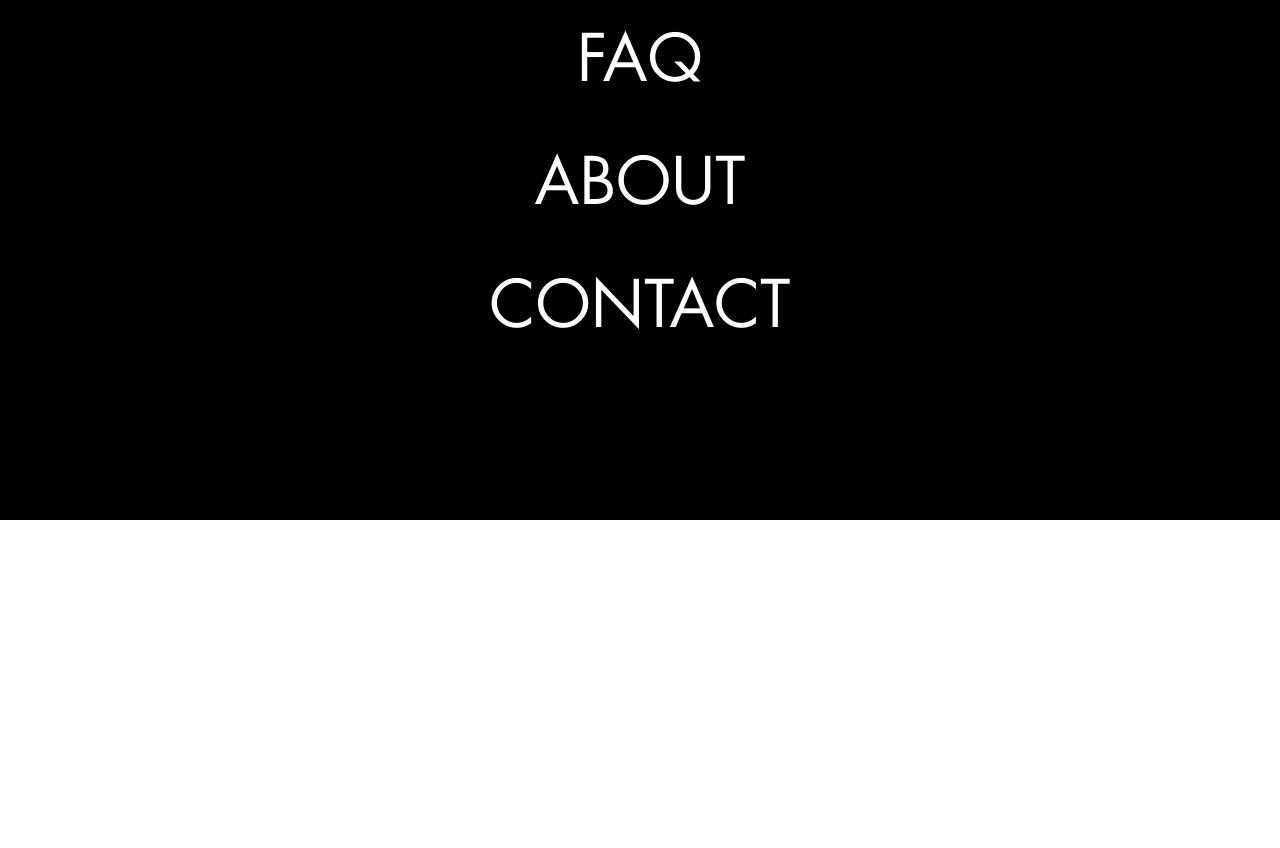
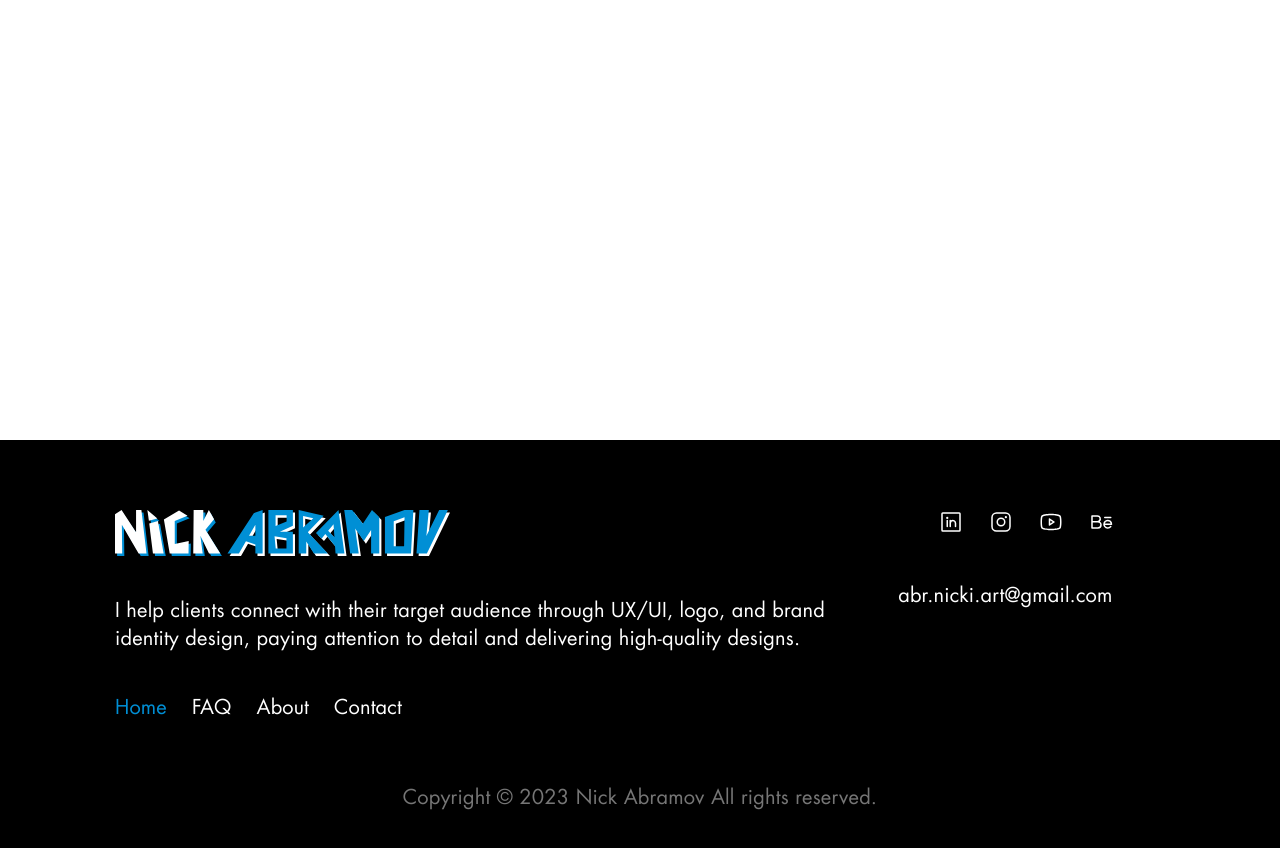
Before and after one commit to La-S/Nick_Abramov_Design_Portfolio, a React (Create React App) app: page / in a window 1280 px wide. Shown: the part 280-1128 px from the top of the page. Before the commit the page ends 800 px from the top, so only its background shows below. Built offline with nearby package versions, Linux system fonts and the light colour scheme.

Commit message:
footer -> mvp done

```diff
--- a/src/App.tsx
+++ b/src/App.tsx
@@ -2,6 +2,7 @@ import React, { useState } from 'react';
 import { BrowserRouter as Router, Routes, Route } from 'react-router-dom';
 import { CssBaseline, ThemeProvider } from '@mui/material';
 import Header from './components/Header';
+import Footer from './components/Footer';
 import { defaultTheme } from './assets/themes';
 import S from './styles';
 
@@ -27,6 +28,9 @@ const App = (): JSX.Element => {
             Home
             </Route>
           </Routes>
+
+          <div style={{ height: '90vh' }} />
+          <Footer />
         </S.BodyContainer>
       </ThemeProvider>
     </Router>
--- a/src/assets/themes/constants.ts
+++ b/src/assets/themes/constants.ts
@@ -2,7 +2,7 @@ export const screenSizeBreakpoints = {
   values: {
     mobile: 480,
     tablet: 768,
-    laptop: 1024,
+    laptop: 1050,
     desktop: 1200,
   },
 };
--- a/src/assets/themes/defaultTheme.ts
+++ b/src/assets/themes/defaultTheme.ts
@@ -13,6 +13,7 @@ const defaultTheme = createTheme({
     main: 'white',
     secondary: '#008FD5',
     underline: '#00AF95',
+    copyright: '#767676',
   },
   fonts: {
     main: 'Futura',
--- /dev/null
+++ b/src/components/Footer/index.tsx
@@ -0,0 +1,51 @@
+import React from 'react';
+import { Box, Typography, useTheme } from '@mui/material';
+import { LinkedinLogo, InstagramLogo, YoutubeLogo, BehanceLogo } from '@phosphor-icons/react';
+import S from './styles';
+import Logo from '../Logo';
+import Nav from '../Nav';
+
+const SOCIAL_MEDIA_LINKS = [
+  { icon: <LinkedinLogo />, path: 'https://www.linkedin.com/feed/' },
+  { icon: <InstagramLogo />, path: 'https://www.instagram.com/' },
+  { icon: <YoutubeLogo />, path: 'https://www.youtube.com/' },
+  { icon: <BehanceLogo />, path: 'https://www.behance.net/' },
+];
+
+const Footer = ():JSX.Element => {
+  const { componentColors } = useTheme();
+
+  return (
+    <S.FooterContainer>
+      <Box className="Main-Section">
+        <S.LogoContainer>
+          <Logo
+            fillMain={componentColors.logoMain}
+            fillSecondary={componentColors.logoSecondary}
+          />
+        </S.LogoContainer>
+        <Typography className="Main-Body-Text">
+          I help clients connect with their target audience
+          through UX/UI, logo, and brand identity design,
+          paying attention to detail and delivering high-quality designs.
+        </Typography>
+        <Nav />
+      </Box>
+      <Box className="Links-Section">
+        <Box className="Social-Media-Links-Container">
+          {SOCIAL_MEDIA_LINKS.map(({ icon, path }) => (
+            <a href={path} key={path} target='_blank' rel="noreferrer">{icon}</a>
+          ))}
+        </Box>
+        <Box className="Email-Link-Container">
+          <a href="">abr.nicki.art@gmail.com</a>
+        </Box>
+      </Box>
+      <Typography className='Copyright'>
+        Copyright © 2023 Nick Abramov All rights reserved.
+      </Typography>
+    </S.FooterContainer>
+  );
+};
+
+export default Footer;
--- /dev/null
+++ b/src/components/Footer/styles.ts
@@ -0,0 +1,173 @@
+import { styled, Box } from '@mui/material';
+
+const FooterContainer = styled(Box)(({ theme }) => ({
+  display: 'flex',
+  flexWrap: 'wrap',
+  width: '100%',
+  minHeight: '405px',
+  padding: '70px 115px 50px 115px',
+  backgroundColor: theme.componentColors.backgroundMain,
+
+  '.Main-Section': {
+    flexBasis: '70%',
+
+    '.Main-Body-Text': {
+      fontFamily: theme.fonts.main,
+      lineHeight: 'normal',
+      fontSize: '20px',
+      margin: '40px 0',
+    },
+
+    '.Nav': {
+      display: 'flex',
+
+      li: {
+        a: {
+          marginRight: '25px',
+          fontFamily: theme.fonts.main,
+          fontSize: '20px',
+          color: theme.textColors.main,
+          textDecoration: 'none',
+
+          '&.Active': {
+            color: theme.textColors.secondary,
+          },
+        },
+
+        '&:last-of-type': {
+          a: {
+            marginRight: '0',
+          },
+        },
+      },
+    },
+  },
+
+  '.Links-Section': {
+    flexBasis: '25%',
+    textAlign: 'right',
+
+    '.Social-Media-Links-Container': {
+      a: {
+        marginLeft: '26px',
+
+        svg: {
+          width: '24px',
+          height: '24px',
+        },
+
+        '&:first-of-type': {
+          marginLeft: '0',
+        },
+      },
+    },
+
+    '.Email-Link-Container' : {
+      marginTop: '40px',
+
+      a: {
+        fontFamily: theme.fonts.main,
+        fontSize: '20px',
+        textDecoration: 'none',
+        lineHeight: 'normal',
+      },
+    },
+  },
+
+  '.Copyright': {
+    width: '100%',
+    marginTop: '60px',
+    textAlign: 'center',
+    fontFamily: theme.fonts.main,
+    fontSize: '20px',
+    color: theme.textColors.copyright,
+  },
+
+  [theme.breakpoints.down('laptop')]: {
+    '.Main-Section': {
+      flexBasis: '100%',
+      textAlign: 'center',
+
+      '.Main-Body-Text': {
+        marginBottom: '35px',
+      },
+
+      '.Nav': {
+        justifyContent: 'center',
+      },
+    },
+
+    '.Links-Section': {
+      flexBasis: '100%',
+      textAlign: 'center',
+
+      '.Social-Media-Links-Container': {
+        marginTop: '25px',
+      },
+
+      '.Email-Link-Container' : {
+        marginTop: '15px',
+      },
+    },
+
+    '.Copyright': {
+      marginTop: '35px',
+      textAlign: 'center',
+    },
+  },
+
+  [theme.breakpoints.down('tablet')]: {
+    height: '350px',
+    padding: '40px 25px 25px 25px',
+
+    '.Main-Section': {
+      '.Main-Body-Text': {
+        margin: '20px 0',
+        fontSize: '16px',
+      },
+
+      '.Nav': {
+        li: {
+          a: {
+            fontSize: '16px',
+          },
+        },
+      },
+    },
+
+    '.Links-Section': {
+      '.Social-Media-Links-Container': {
+        marginTop: '20px',
+      },
+
+      '.Email-Link-Container': {
+        marginTop: '10px',
+      },
+    },
+
+    '.Copyright': {
+      marginTop: '30px',
+      fontSize: '16px',
+    },
+  },
+}));
+
+const LogoContainer = styled(Box)(({ theme }) => ({
+  width: '335px',
+  height: '46px',
+  cursor: 'pointer',
+
+  [theme.breakpoints.down('laptop')]: {
+    margin: 'auto',
+  },
+
+  [theme.breakpoints.down('tablet')]: {
+    width: '209px',
+    height: '28px',
+  },
+}));
+
+export default {
+  FooterContainer,
+  LogoContainer,
+};
--- a/src/components/Header/NavMenu/index.tsx
+++ b/src/components/Header/NavMenu/index.tsx
@@ -1,27 +1,14 @@
 import React from 'react';
 import S from './styles';
 import { NavMenuProps } from './props';
-import { Link } from 'react-router-dom';
+import Nav from '../../Nav';
 
 const NavMenu = ({ openState }: NavMenuProps): JSX.Element => {
   const [, setOpen] = openState;
 
   return (
     <S.NavMainContainer openState={openState} onClick={() => setOpen(false)}>
-      <ul>
-        <li>
-          <Link to="/">home</Link>
-        </li>
-        <li>
-          <Link to="/">faq</Link>
-        </li>
-        <li>
-          <Link to="/">about</Link>
-        </li>
-        <li>
-          <Link to="/">contact</Link>
-        </li>
-      </ul>
+      <Nav />
     </S.NavMainContainer>
   );
 };
--- a/src/components/Header/index.tsx
+++ b/src/components/Header/index.tsx
@@ -5,7 +5,7 @@ import Logo from '../Logo';
 import NavMenu from './NavMenu';
 
 const Header = (): JSX.Element => {
-  const [navMenuOpen, setNavMenuOpen] = useState<boolean>(true);
+  const [navMenuOpen, setNavMenuOpen] = useState<boolean>(false);
   const { componentColors } = useTheme();
 
   return (
--- /dev/null
+++ b/src/components/Nav/index.tsx
@@ -0,0 +1,35 @@
+import React from 'react';
+import { NavLink } from 'react-router-dom';
+
+const LINKS = [
+  { name: 'Home', path: '/' },
+  { name: 'FAQ', path: '/questions' },
+  { name: 'About', path: '/about' },
+  { name: 'Contact', path: '/contact' },
+];
+
+const Nav = (): JSX.Element => {
+  return (
+    <ul
+      className='Nav'
+      style={{
+        listStyle: 'none',
+        padding: 0,
+        margin: 0,
+      }}
+    >
+      {LINKS.map(({ name, path }) => (
+        <li key={name}>
+          <NavLink
+            className={(({ isActive }) => isActive ? 'Active' : '')}
+            to={path}
+          >
+            {name}
+          </NavLink>
+        </li>
+      ))}
+    </ul>
+  );
+};
+
+export default Nav;
--- a/src/types/theme.d.ts
+++ b/src/types/theme.d.ts
@@ -23,6 +23,7 @@ declare module '@mui/material/styles' {
       main: string;
       secondary: string;
       underline: string;
+      copyright: string;
     },
     fonts: {
       main: string;
@@ -40,6 +41,7 @@ declare module '@mui/material/styles' {
       main: string;
       secondary: string;
       underline: string;
+      copyright: string;
     },
     fonts: {
       main: string;
```
